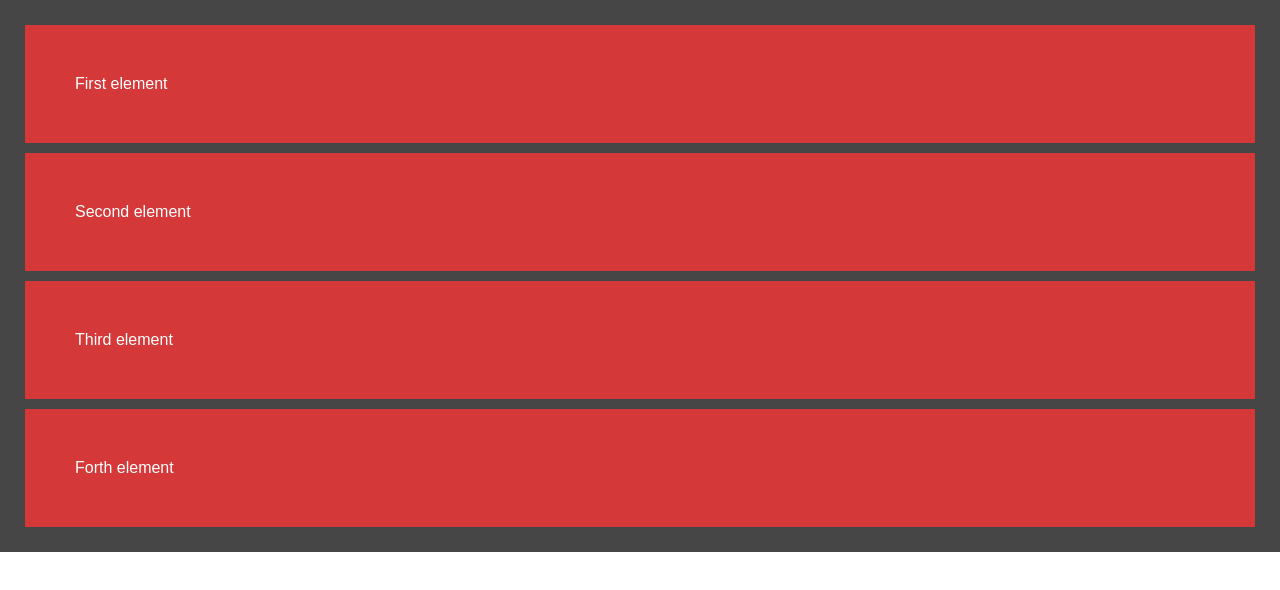
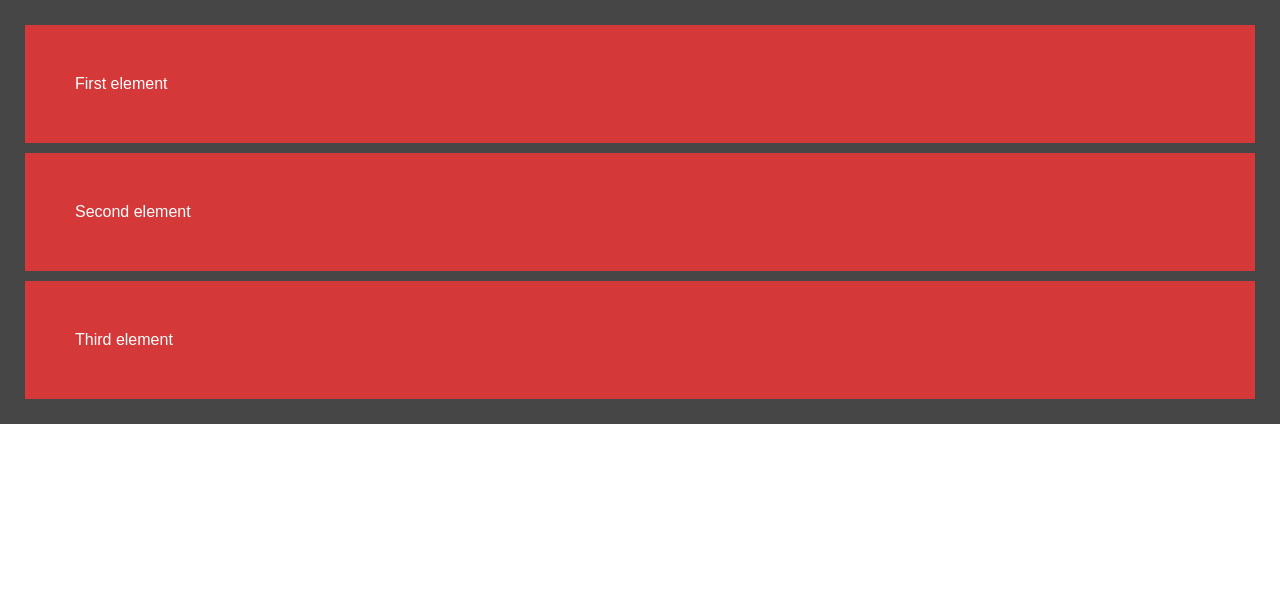
Before and after one commit to Gashkov/flexbox, a plain HTML site: page index.html in a window 1280 px wide. Drawn offline with Linux system fonts and the light colour scheme.

Commit message:
removed one flex-element

```diff
--- a/index.html
+++ b/index.html
@@ -11,7 +11,6 @@
 			<div class="flex-element">First element</div>
 			<div class="flex-element">Second element</div>
 			<div class="flex-element">Third element</div>
-			<div class="flex-element">Forth element</div>
 		</div>
 	</body>
 </html>
```
